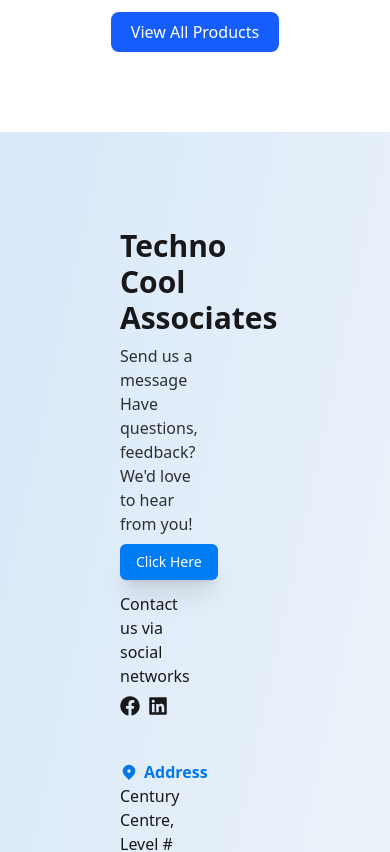
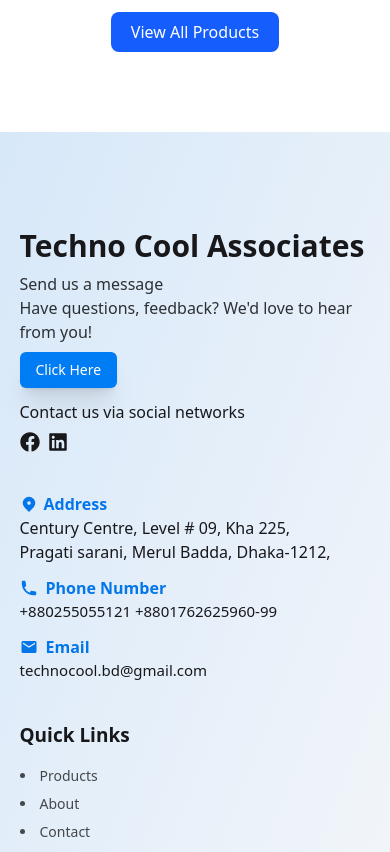
Before and after one commit to khh-Niloy/techno-cool-associates-clp, a Next.js app: page / in a window 390 px wide. Shown: the part 2280-3132 px from the top of the page. Built offline with nearby package versions, Linux system fonts and the light colour scheme; no server answers.

Commit message:
responsive: footer

```diff
--- a/app/about/page.jsx
+++ b/app/about/page.jsx
@@ -16,7 +16,9 @@
   return (
     <div className="py-16 w-[80%] mx-auto">
       <div className="flex flex-col items-center justify-center mb-10">
-        <h1 className="lg:text-3xl text-2xl font-semibold">Who We Are</h1>
+        <h1 className="lg:text-3xl text-2xl text-blue-600 font-semibold">
+          Who We Are
+        </h1>
         <div className="text-left mt-3">
           <p className="lg:text-lg text-sm mt-2">
             TECHNO COOL ASSOCIATES is a leading engineering company in
@@ -46,7 +48,7 @@
       </div>
 
       <div className="flex flex-col items-center justify-center mb-10">
-        <h1 className="lg:text-3xl text-2xl font-semibold">
+        <h1 className="lg:text-3xl text-2xl font-semibold text-blue-600">
           Our Mission, Vision, & Values
         </h1>
         <p className="lg:text-sm text-xs text-center mt-2">
@@ -95,7 +97,7 @@
       <ClientSection3D />
 
       <div className="flex flex-col text-center justify-center mb-10 pt-16 ">
-        <h1 className="lg:text-3xl text-2xl font-semibold">
+        <h1 className="lg:text-3xl text-2xl font-semibold text-blue-600">
           Our Expertise & Services
         </h1>
 
--- a/app/components/Footer.jsx
+++ b/app/components/Footer.jsx
@@ -10,15 +10,10 @@
 const Footer = () => {
   return (
     <div>
-      <footer className="w-full  flex flex-col items-center justify-center bg-gradient-to-br from-[#D7E8F9] to-[#f4f6f9e7] text-base-content px-30 pt-24 pb-20">
-        <div className="flex lg:flex-row flex-col mx-auto gap-10 justify-center items-start">
-          <aside className="w-[40%] flex items-start flex-col gap-2 lg:mr-10 mr-0">
+      <footer className="w-full  flex flex-col items-center justify-center bg-gradient-to-br from-[#D7E8F9] to-[#f4f6f9e7] text-base-content lg:px-30 pt-24 pb-20">
+        <div className="flex lg:flex-row flex-col mx-auto gap-10 w-[90%] justify-center items-start">
+          <aside className="lg:w-[40%] flex items-start flex-col gap-2 lg:mr-10 mr-0">
             <div className="flex items-center gap-2">
-              {/* <img
-                className="w-[30%]"
-                src="https://i.ibb.co.com/TWDy2kf/logo.png"
-                alt=""
-              /> */}
               <h1 className="text-3xl font-bold">Techno Cool Associates</h1>
             </div>
 
@@ -53,7 +48,7 @@
             </div>
           </aside>
 
-          <div className="w-[35%] flex flex-col gap-3 mt-1">
+          <div className="lg:w-[35%] flex flex-col gap-3 lg:mt-1 mt-0">
             <div className="flex items-start flex-col justify-center">
               <div className="flex items-center gap-1.5 text-[#0376ea]">
                 <HiLocationMarker className="text-lg" />{" "}
@@ -80,7 +75,7 @@
             </div>
           </div>
 
-          <div className="w-[20%] flex lg:flex-row flex-col lg:gap-20 gap-10 mt-10 lg:mt-0">
+          <div className="lg:w-[20%] flex lg:flex-row flex-col lg:gap-20 gap-10 lg:mt-0">
             <nav className="flex flex-col">
               <h6 className="text-[19px] font-semibold mb-4">Quick Links</h6>
               <div className="flex flex-col gap-2 text-black/70 text-sm">
--- a/app/products/page.jsx
+++ b/app/products/page.jsx
@@ -1,9 +1,6 @@
 "use client";
 
-import { Button } from "@/components/ui/button";
 import { GlowingEffect } from "../../components/ui/glowing-effect";
-import { getAllProduct } from "@/lib/getAllProduct";
-import Link from "next/link";
 import React, { useEffect, useState } from "react";
 import { ModalButton } from "../components/ModalButton";
 
@@ -17,17 +14,14 @@
       );
       const data = await res.json();
       setallProduct(data);
-      //   return data;
     };
     fetchData();
   }, []);
 
-  //   const allProduct = await getAllProduct();
-
   return (
     <div className="w-[90%] lg:w-[80%] mx-auto pb-20 lg:pt-12 pt-10 sm:pt-12">
       <div className="mb-12 text-center">
-        <h1 className="text-center font-semibold lg:text-3xl text-2xl">
+        <h1 className="text-center font-semibold text-blue-600 lg:text-3xl text-2xl">
           Explore Our HVAC Products{" "}
         </h1>
         <p className="lg:text-sm text-xs mt-2">
@@ -38,8 +32,9 @@
       </div>
 
       <div className="grid lg:grid-cols-3 sm:grid-cols-2 gap-5 w-[90%] lg:w-[100%] mx-auto">
-        {allProduct.map((e) => (
+        {allProduct.map((e, index) => (
           <div
+            key={index}
             className={`card card-compact bg-base-100 hover:scale-[1.03] duration-300 transition-all shadow-xl text-black`}
           >
             <GlowingEffect
@@ -66,26 +61,9 @@
               <p className="text-sm">Origin: {e.model}</p>
               <p className="line-clamp-2 text-sm mt-2">{e.shortDetails}</p>
               <div className=" text-white mt-2">
-                {/* <Link href={""} className="w-full">
-                  <button
-                    className="hover:bg-[#FF2727] bg-[#191A23] text-white
-                    rounded-lg w-full py-2 mt-3 font-normal cursor-pointer text-sm active:scale-95 transition-all"
-                  >
-                    See More
-                  </button>
-                </Link> */}
                 <ModalButton />
               </div>
             </div>
-            {/* <div>
-                <h2 className="text-lg font-medium">
-                  {e.productName}{" "}
-                  <span className="text-sm font-normal">{e?.more}</span>
-                </h2>
-                <p className="line-clamp-2 text-sm mt-1">Model: {e?.model}</p>
-              </div>
-              <span className="text-sm font-normal">{e?.shortDetails}</span>
-              <ModalButton /> */}
           </div>
         ))}
       </div>
```
